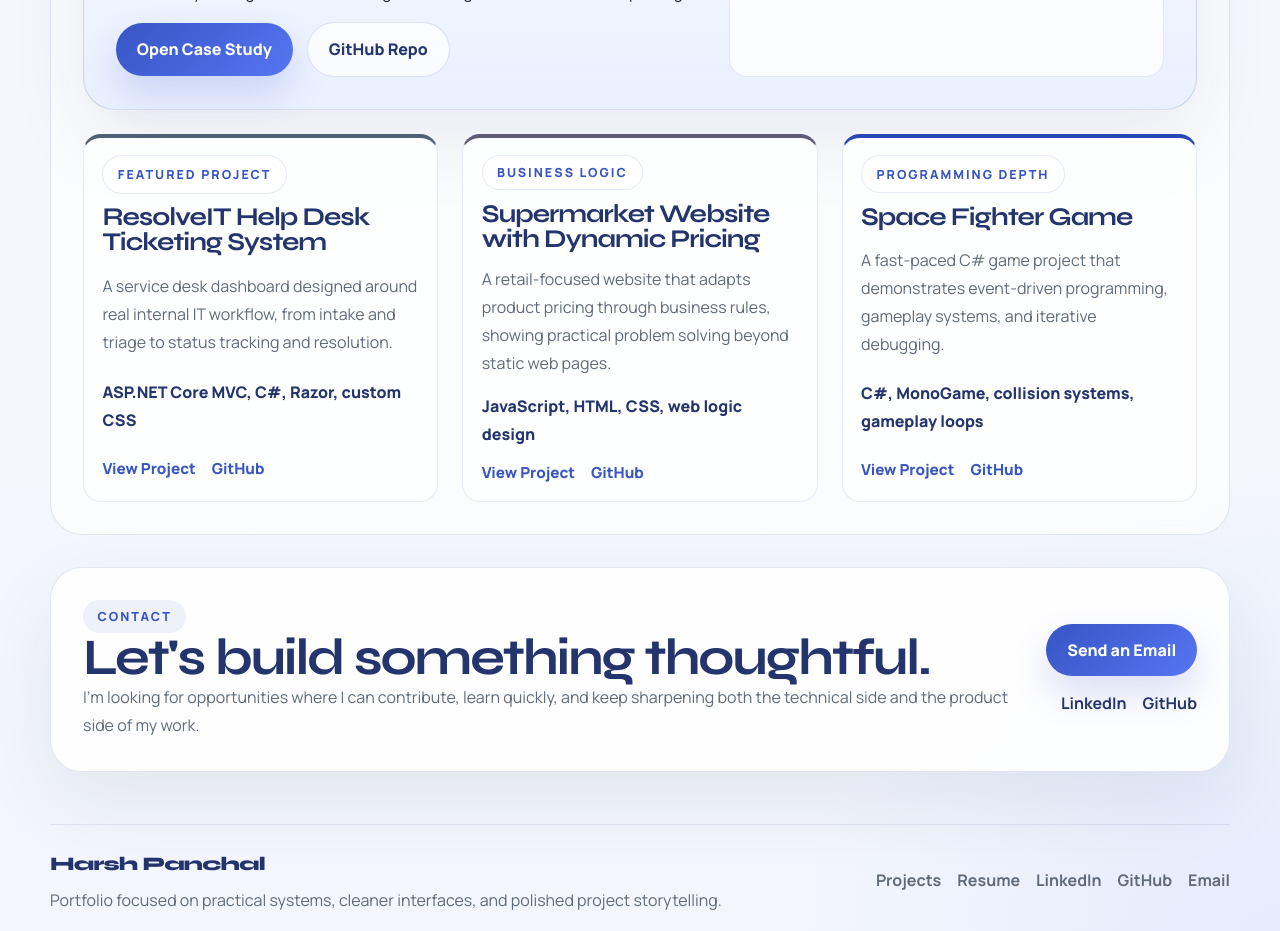
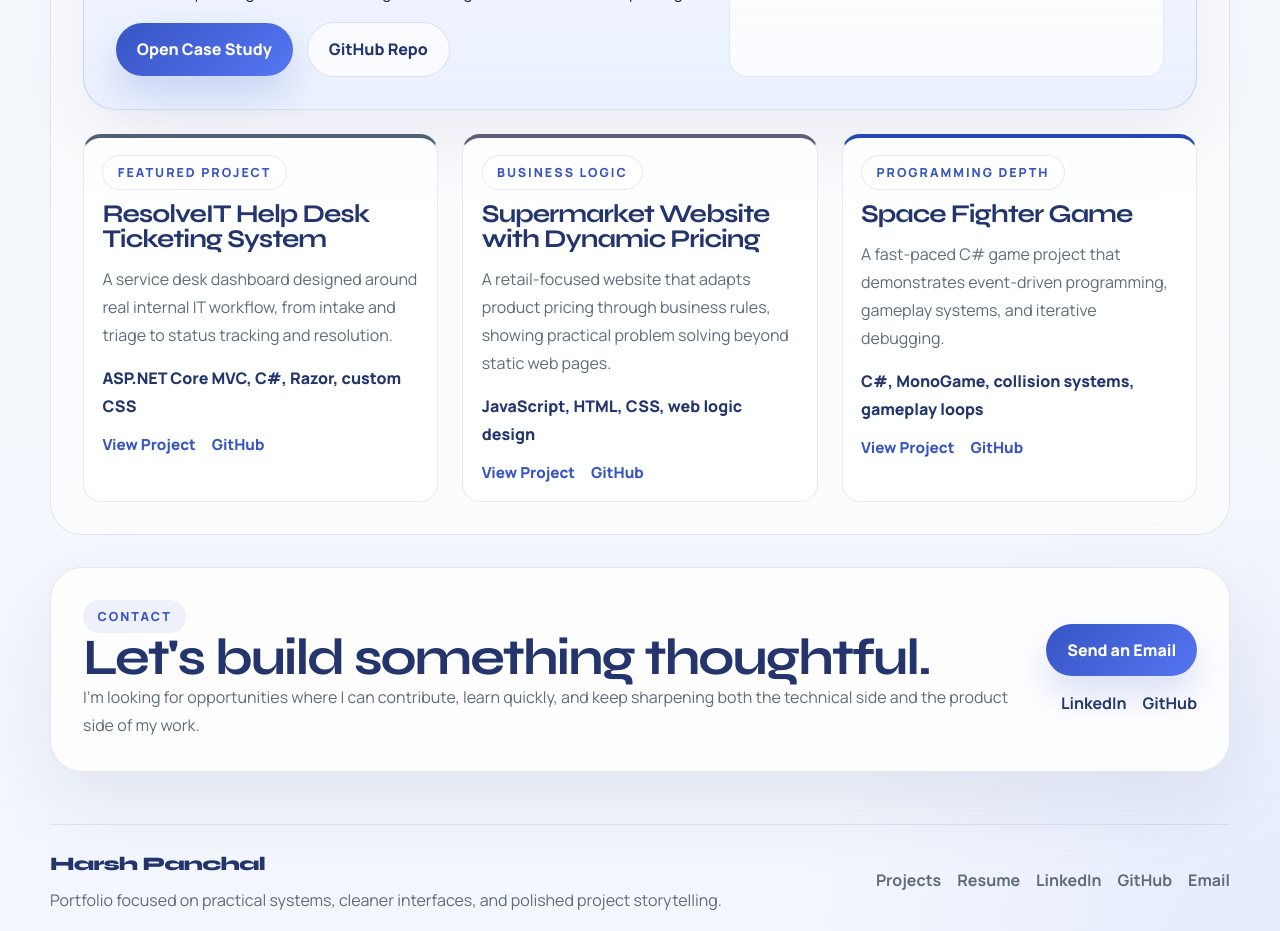
Before and after one commit to Lucifer-0427/Portfolio, a Next.js app: page / in a window 1280 px wide. Shown: the part 3520-4451 px from the top of the page. Built offline with nearby package versions, Linux system fonts and the light colour scheme.

Commit message:
Polish project cards and globe drag behavior

```diff
--- a/src/app/globals.css
+++ b/src/app/globals.css
@@ -571,6 +571,7 @@ li {
 .project-showcase,
 .project-catalog {
   grid-template-columns: repeat(3, minmax(0, 1fr));
+  align-items: start;
 }
 
 .project-tile,
@@ -582,6 +583,7 @@ li {
   display: grid;
   gap: 0.9rem;
   min-height: 100%;
+  align-content: start;
 }
 
 .project-tile__head,
@@ -600,6 +602,10 @@ li {
 .project-catalog__stack {
   color: var(--accent-deep);
   font-weight: 800;
+}
+
+.project-catalog__item {
+  align-content: start;
 }
 
 .subpage-hero {
--- a/src/components/skills-universe.tsx
+++ b/src/components/skills-universe.tsx
@@ -433,9 +433,9 @@ export function SkillsUniverse({ skills }: SkillsUniverseProps) {
 
         dragState.current.lastX = event.clientX;
         dragState.current.lastY = event.clientY;
-        dragState.current.targetRotationY += dx * dragScale;
+        dragState.current.targetRotationY -= dx * dragScale;
         dragState.current.targetRotationX += dy * dragScale;
-        dragState.current.velocityX = dx * velocityScale;
+        dragState.current.velocityX = -dx * velocityScale;
         dragState.current.velocityY = dy * velocityScale;
         return;
       }
```
